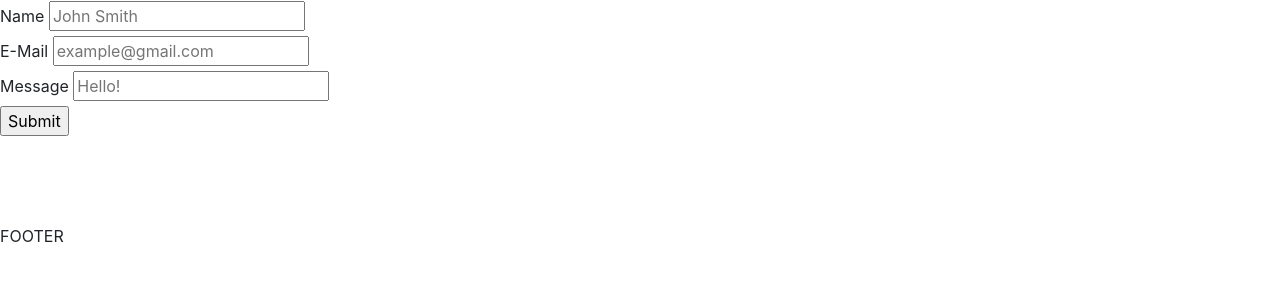
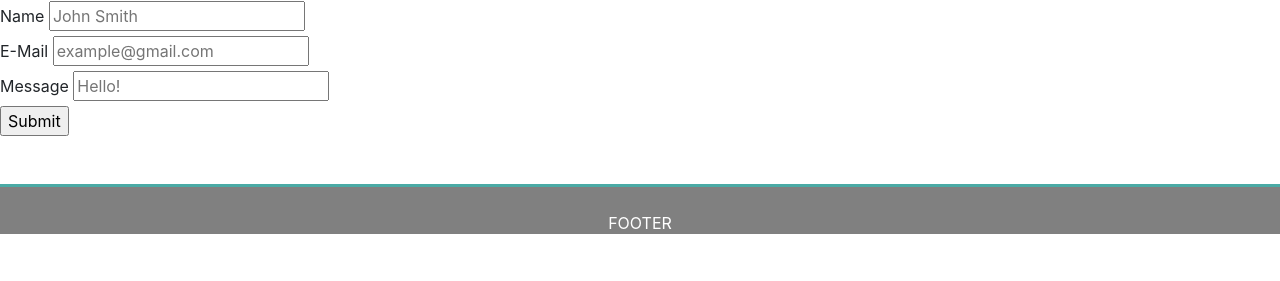
Before and after one commit to brigedahernandez/Bootstrap-Portfolio, a plain HTML site: page contact.html in a window 1280 px wide. Shown: the part 111-392 px from the top of the page. Drawn offline with nearby package versions, Linux system fonts and the light colour scheme.

Commit message:
THE FOOTER ON THE CONTACT PAGE STILL SUCKS

```diff
--- a/contact.html
+++ b/contact.html
@@ -1,9 +1,11 @@
 <html>
     <body>
         <head>
+        <link rel="stylesheet" href="./resetcssforbootstrap.css">
         <link rel="stylesheet" href="https://stackpath.bootstrapcdn.com/bootstrap/4.1.1/css/bootstrap.min.css">
         <link rel="stylesheet" href="https://stackpath.bootstrapcdn.com/bootstrap/4.1.1/js/bootstrap.min.js">
         <link rel="stylesheet" href="https://stackpath.bootstrapcdn.com/bootstrap/4.1.1/js/bootstrap.bundle.min.js">
+        <link rel="stylesheet" href="./styles.css">
 
         </head>
 
@@ -59,6 +61,8 @@
         <br>
       </div>
 <br>
+<div>
 <footer> <br> FOOTER </footer>
+</div>
 </body>
 </html>
```
Also changed, not shown: portfolio.html (+2 -1 lines).
